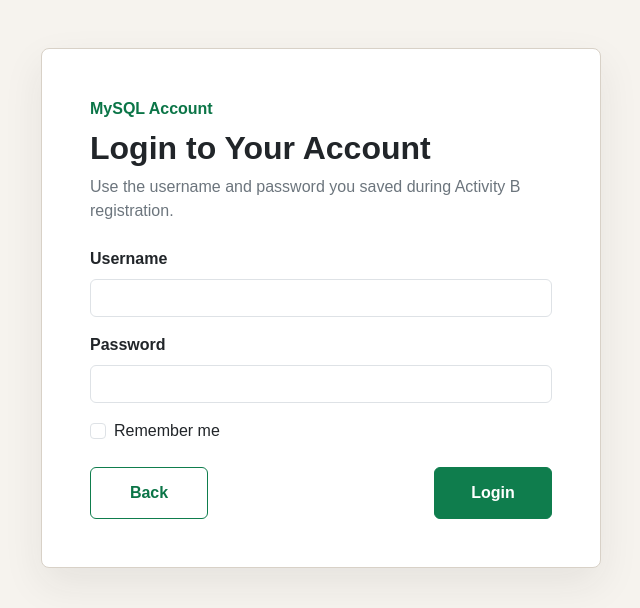
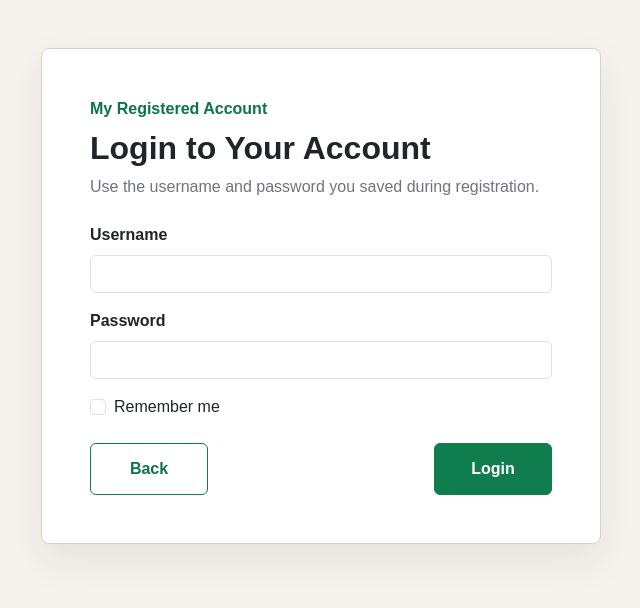
Before and after one commit to Sebastiannn12/PHP, a PHP site: page /TSA3/b_login.php in a window 1280 px wide. Shown: the part 102-710 px from the top of the page, without its empty margins (319-959 px from the left). Run offline with PHP 8.4, Linux system fonts and the light colour scheme.

Commit message:
upating some texts'

```diff
--- a/TSA3/a_home.php
+++ b/TSA3/a_home.php
@@ -18,7 +18,7 @@ require "includes/header.php";
         <div class="card-body p-4 p-md-5 text-center">
             <p class="section-tag mb-2">Active Session</p>
             <h2 class="display-5 fw-bold">Welcome, <?php echo htmlspecialchars($_SESSION["username"]); ?>!</h2>
-            <p class="text-secondary mb-0">You are logged in using the static Activity A account.</p>
+            <p class="text-secondary mb-0">You are logged in temporary.</p>
 
             <div class="mt-4">
                 <a class="btn custom-primary-btn" href="a_logout.php">Logout</a>
--- a/TSA3/b_home.php
+++ b/TSA3/b_home.php
@@ -42,7 +42,7 @@ require "includes/header.php";
             <h2 class="fw-bold">Welcome, <?php echo htmlspecialchars($fullName); ?>!</h2>
 
             <p class="text-secondary">
-                You are logged in using an account saved from the MySQL database.
+                You are logged in using an account registered.
             </p>
 
             <div class="row g-3 mt-4 user-details">
@@ -55,7 +55,7 @@ require "includes/header.php";
                 <div class="col-md-6">
                     <div class="detail-box">
                         <span>Username</span>
-                        <strong><?php echo htmlspecialchars($username); ?></strong>
+                        <strong><?php echo ($username); ?></strong>
                     </div>
                 </div>
                 <div class="col-md-6">
@@ -67,7 +67,7 @@ require "includes/header.php";
                 <div class="col-md-6">
                     <div class="detail-box">
                         <span>Email</span>
-                        <strong><?php echo htmlspecialchars($email); ?></strong>
+                        <strong><?php echo($email); ?></strong>
                     </div>
                 </div>
                 <div class="col-md-6">
--- a/TSA3/b_login.php
+++ b/TSA3/b_login.php
@@ -26,9 +26,9 @@ require "includes/header.php";
     <section class="card form-card narrow-panel mx-auto">
         <div class="card-body p-4 p-md-5">
             <div class="mb-4">
-                <p class="section-tag mb-2">MySQL Account</p>
+                <p class="section-tag mb-2">My Registered Account</p>
                 <h2 class="fw-bold">Login to Your Account</h2>
-                <p class="text-secondary mb-0">Use the username and password you saved during Activity B registration.</p>
+                <p class="text-secondary mb-0">Use the username and password you saved during registration.</p>
             </div>
 
             <?php if ($error === "invalid"): ?>
--- a/TSA3/b_register.php
+++ b/TSA3/b_register.php
@@ -16,7 +16,7 @@ require("includes/header.php");
             <div class="mb-4">
                 <p class="section-tag mb-2">PHP with MySQL</p>
                 <h2 class="fw-bold">Create a Database Account</h2>
-                <p class="text-secondary mb-0">This registration saves the user information into the MySQL database.</p>
+                <p class="text-secondary mb-0">This registration saves the user information.</p>
             </div>
 
             <?php if ($success === "registered"): ?>
```
Lines whose indentation alone changed are shown as unchanged.
